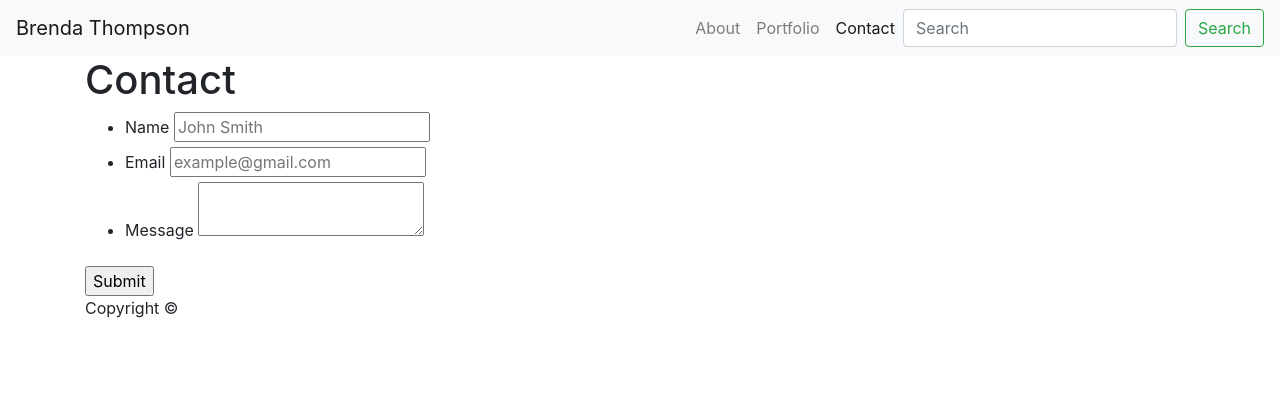
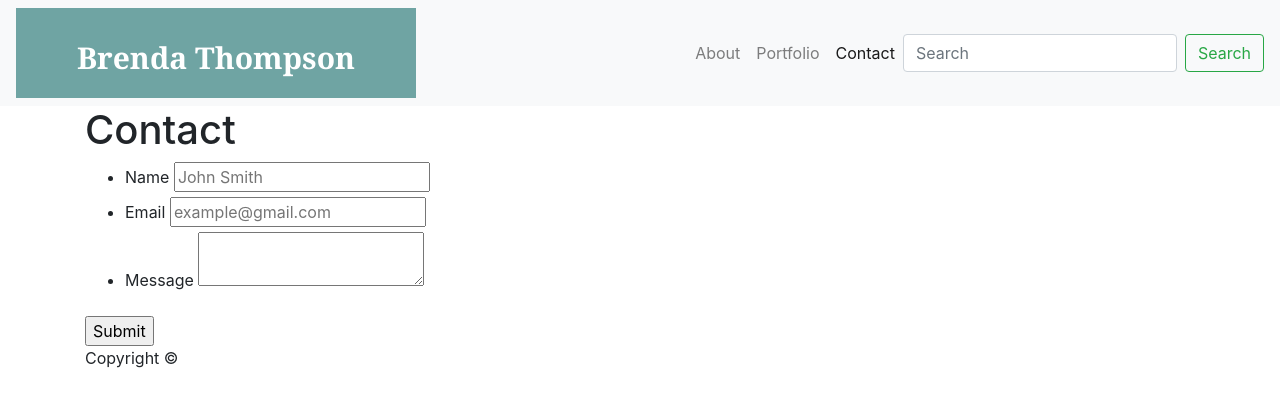
Before and after one commit to BrendaTH/Bootstrap-Portfolio, a plain HTML site: page contact.html in a window 1280 px wide. Drawn offline with nearby package versions, Linux system fonts and the light colour scheme.

Commit message:
oops. forgot to point to correct style.css

```diff
--- a/contact.html
+++ b/contact.html
@@ -8,7 +8,7 @@
         <!-- Bootstrap -->
         <link href="https://maxcdn.bootstrapcdn.com/bootstrap/4.3.1/css/bootstrap.min.css" rel="stylesheet">
         <!-- local css -->
-        <link rel="stylesheet" type="text/css" href="assets/css/style2.css">
+        <link rel="stylesheet" type="text/css" href="assets/css/style.css">
 </head>
 
 <body>
```
Also changed, not shown: index.html (+1 -1 lines), portfolio.html (+1 -1 lines).
